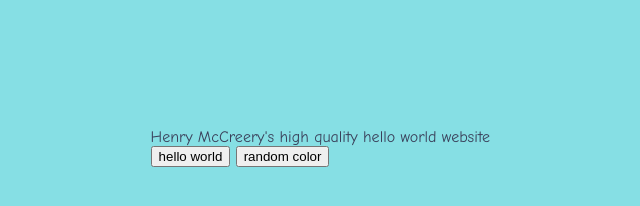
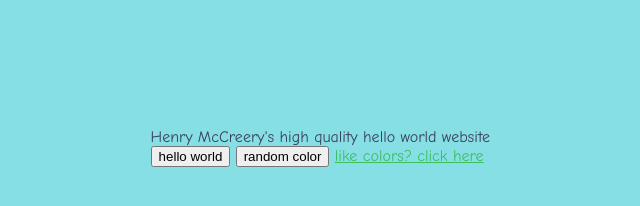
Before and after one commit to hmccree/HelloWorld.JS, a plain HTML site: page index.html in a window 1280 px wide. Shown: the whole page, without its empty margins (3-643 px from the left). Drawn offline with Linux system fonts and the light colour scheme.

Commit message:
Added a Link!
Added a link so that the color changes could be seen

```diff
--- a/index.html
+++ b/index.html
@@ -19,5 +19,6 @@
         <script src="helloworld.js"></script>
         <button type="button" onclick="helloWorld()">hello world</button>
         <button type="button" onclick="randomColor()">random color</button>
+        <a href="http://www.colormunki.com/game/huetest_kiosk" target="_blank">like colors? click here</a>
     </body>
 </html>
```
